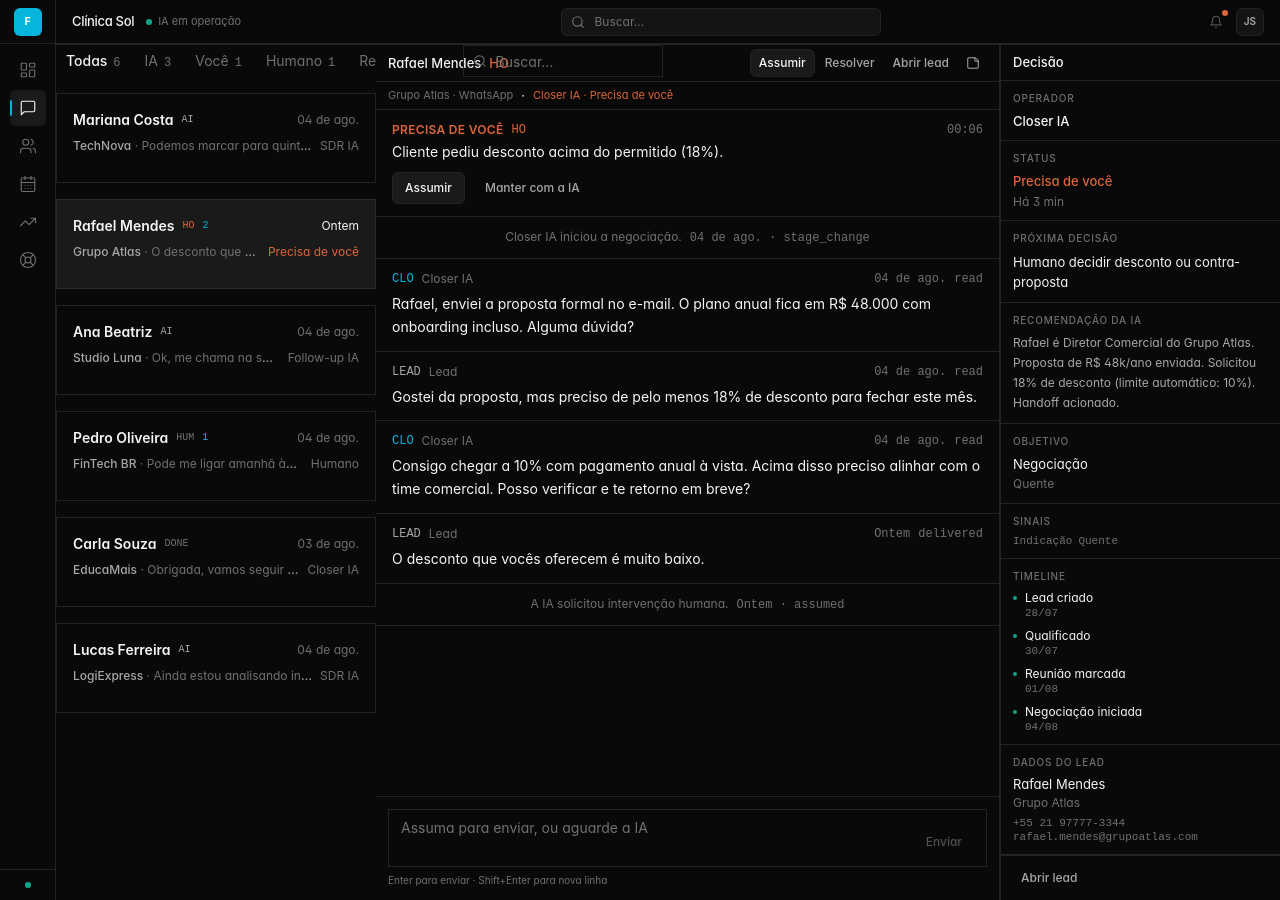
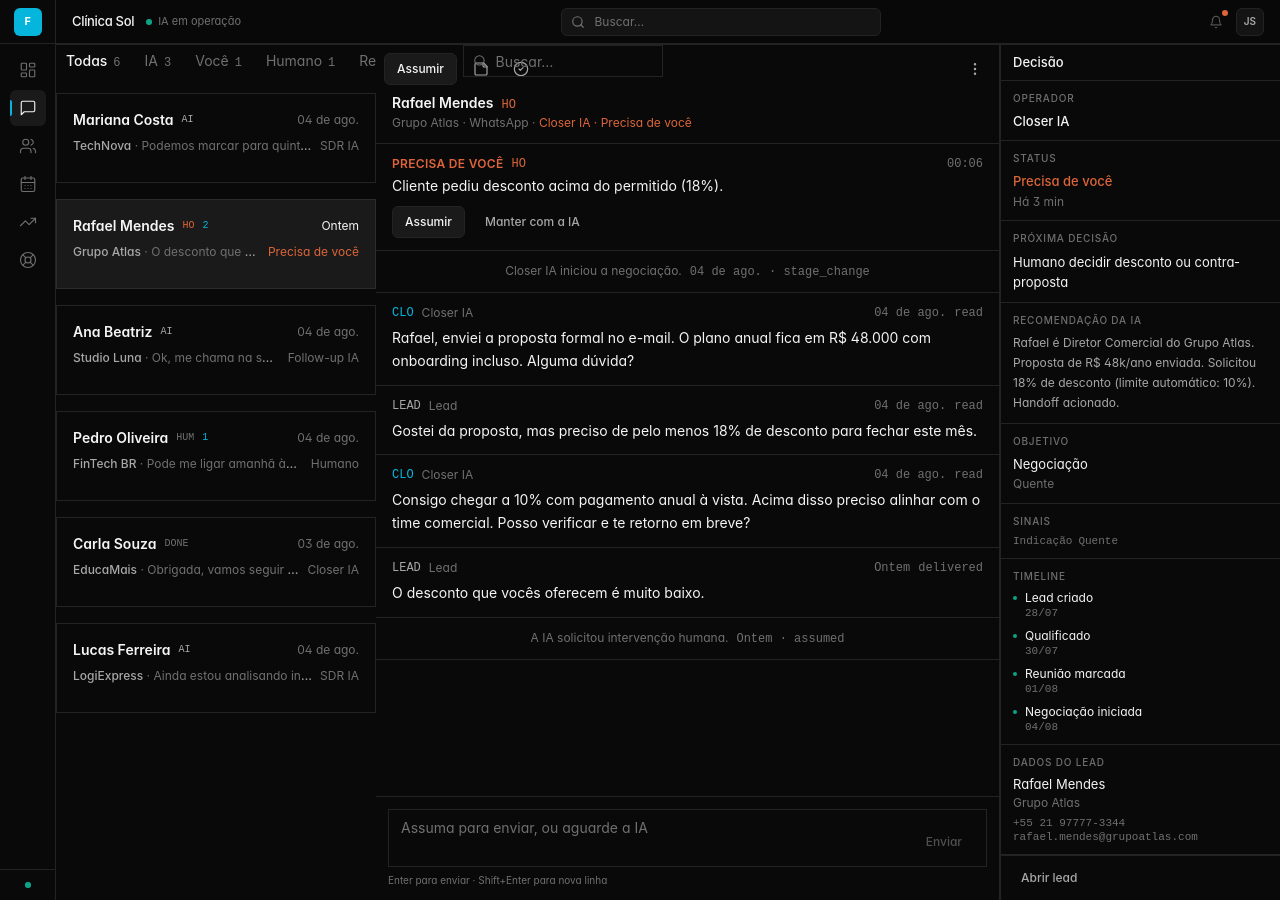
Before and after one commit to jvrm831720/forceia, a Next.js app in the folder dashboard/: page /conversas in a window 1280 px wide. Built offline with nearby package versions, Linux system fonts and the light colour scheme.

Commit message:
feat(conversations): Midday details header with ForceIA actions

```diff
--- a/dashboard/components/conversations/conversation-header.tsx
+++ b/dashboard/components/conversations/conversation-header.tsx
@@ -11,11 +11,12 @@ import type { Conversation } from "@/types/conversation";
 import {
   ArrowLeft,
   CheckCircle2,
-  ExternalLink,
+  MoreVertical,
   StickyNote,
 } from "lucide-react";
 import { cn } from "@/lib/utils";
 
+/** Midday details header: action icons left, meta right. ForceIA content. */
 export function ConversationHeader({
   conversation,
   onBack,
@@ -39,127 +40,109 @@ export function ConversationHeader({
   const code = statusCode(conversation.status);
 
   return (
-    <header className="shrink-0 border-b border-border bg-background">
-      <div className="flex h-9 items-center justify-between gap-2 px-2 sm:px-3">
-        <div className="flex min-w-0 items-center gap-2">
+    <div className="shrink-0 border-b border-border">
+      <div className="flex items-center gap-2 p-2">
         {onBack && (
-            <button
-              type="button"
+          <Button
+            variant="ghost"
+            size="icon"
             onClick={onBack}
-              className="inline-flex h-7 w-7 items-center justify-center text-ink-soft hover:text-ink md:hidden"
+            className="h-8 w-8 md:hidden"
             aria-label="Voltar"
           >
-              <ArrowLeft className="h-3.5 w-3.5" strokeWidth={1.75} />
-            </button>
+            <ArrowLeft className="h-4 w-4" strokeWidth={1.75} />
+          </Button>
         )}
-          <div className="min-w-0">
+
+        {!isClosed && (
+          <>
+            {isHuman ? (
+              <Button
+                variant="ghost"
+                size="sm"
+                onClick={onReturnToAi}
+                className="hidden h-8 text-xs sm:inline-flex"
+              >
+                Devolver para IA
+              </Button>
+            ) : (
+              <Button
+                variant={needsYou ? "secondary" : "ghost"}
+                size="sm"
+                onClick={onAssume}
+                className="hidden h-8 text-xs sm:inline-flex"
+              >
+                Assumir
+              </Button>
+            )}
+            <Button
+              variant="ghost"
+              size="icon"
+              onClick={onAddNote}
+              className="h-8 w-8"
+              aria-label="Nota"
+              title="Nota interna"
+            >
+              <StickyNote className="h-4 w-4" strokeWidth={1.75} />
+            </Button>
+            <Button
+              variant="ghost"
+              size="icon"
+              onClick={onResolve}
+              className="h-8 w-8"
+              aria-label="Resolver"
+              title="Resolver"
+            >
+              <CheckCircle2 className="h-4 w-4" strokeWidth={1.75} />
+            </Button>
+          </>
+        )}
+
+        <div className="ml-auto flex items-center gap-2">
+          <Button
+            variant="ghost"
+            size="sm"
+            onClick={onOpenLead}
+            className="h-8 text-xs xl:hidden"
+          >
+            Decisão
+          </Button>
+          <Button
+            variant="ghost"
+            size="icon"
+            className="h-8 w-8"
+            aria-label="Mais"
+          >
+            <MoreVertical className="h-4 w-4" strokeWidth={1.75} />
+          </Button>
+        </div>
+      </div>
+
+      <div className="px-4 pb-3">
         <div className="flex items-baseline gap-2">
-              <span className="truncate text-[13px] font-medium leading-4 text-ink">
+          <h2 className="truncate text-sm font-semibold text-ink">
             {conversation.leadName}
-              </span>
+          </h2>
           <span
             className={cn(
-                  "text-mono font-medium",
+              "font-mono text-xs font-medium",
               code === "HO" ? "text-warning" : "text-ink-soft",
             )}
           >
             {code}
           </span>
         </div>
-          </div>
-        </div>
-
-        <div className="flex shrink-0 items-center gap-0.5">
-          {!isClosed && (
-            <>
-              {isHuman ? (
-                <Button
-                  size="sm"
-                  variant="ghost"
-                  onClick={onReturnToAi}
-                  className="hidden h-7 px-2 text-[12px] sm:inline-flex"
-                >
-                  Devolver para IA
-                </Button>
-              ) : (
-                <Button
-                  size="sm"
-                  variant={needsYou ? "secondary" : "ghost"}
-                  onClick={onAssume}
-                  className="hidden h-7 px-2 text-[12px] sm:inline-flex"
-                >
-                  Assumir
-                </Button>
-              )}
-              <Button
-                size="sm"
-                variant="ghost"
-                onClick={onResolve}
-                className="hidden h-7 px-2 text-[12px] md:inline-flex"
-              >
-                Resolver
-              </Button>
-              <Button
-                size="sm"
-                variant="ghost"
-                onClick={onOpenLead}
-                className="hidden h-7 px-2 text-[12px] lg:inline-flex"
-              >
-                Abrir lead
-              </Button>
-              <Button
-                size="sm"
-                variant="ghost"
-                onClick={onAddNote}
-                aria-label="Nota interna"
-                title="Nota interna"
-                className="h-7 w-7 p-0"
-              >
-                <StickyNote className="h-3.5 w-3.5" strokeWidth={1.75} />
-              </Button>
-              <Button
-                size="sm"
-                variant="ghost"
-                onClick={onResolve}
-                aria-label="Resolver"
-                title="Resolver"
-                className="h-7 w-7 p-0 md:hidden"
-              >
-                <CheckCircle2 className="h-3.5 w-3.5" strokeWidth={1.75} />
-              </Button>
-            </>
-          )}
-          <Button
-            size="sm"
-            variant="ghost"
-            onClick={onOpenLead}
-            aria-label="Contexto"
-            title="Contexto"
-            className="h-7 w-7 p-0 xl:hidden"
-          >
-            <ExternalLink className="h-3.5 w-3.5" strokeWidth={1.75} />
-          </Button>
-        </div>
-      </div>
-
-      <div className="flex h-7 items-center gap-2 border-t border-border/60 px-3">
-        <span className="truncate text-[11px] text-ink-soft">
+        <p className="mt-0.5 text-xs text-ink-soft">
           {conversation.company}
           <span className="text-ink-soft/50"> · </span>
           {channelLabel(conversation.channel)}
-        </span>
-        <span className="text-ink-soft/40">·</span>
-        <span
-          className={cn(
-            "text-[11px]",
-            needsYou ? "text-warning" : "text-ink-muted",
-          )}
-        >
-          {agentLabel(conversation.currentOwner)}
           <span className="text-ink-soft/50"> · </span>
+          <span className={needsYou ? "text-warning" : undefined}>
+            {agentLabel(conversation.currentOwner)} ·{" "}
             {statusLabel(conversation.status)}
           </span>
+        </p>
       </div>
-    </header>
+    </div>
   );
 }
```
Lines whose indentation alone changed are shown as unchanged.
